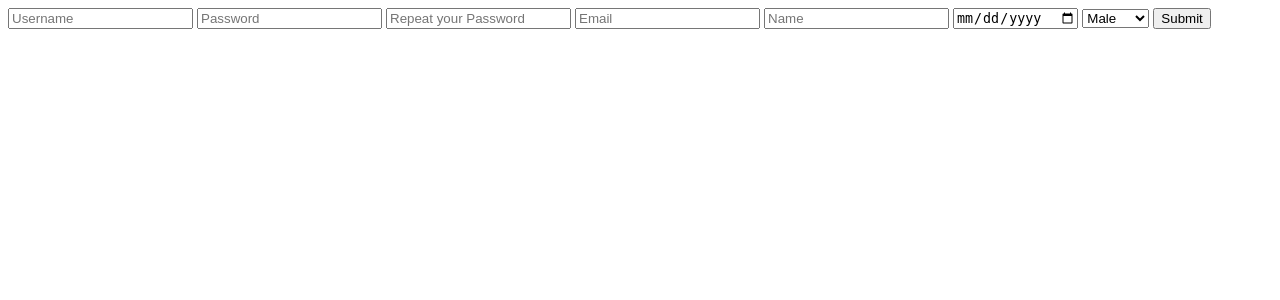
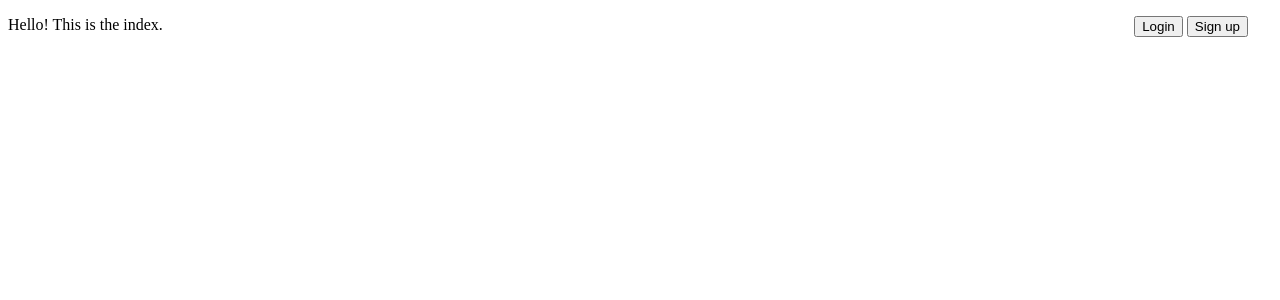
Before and after one commit to bernardobelchior/feup-ltw, a PHP site: page / in a window 1280 px wide. Shown: the top 300 px of the page. Run offline with PHP 8.4, Linux system fonts and the light colour scheme; style sheets or scripts are compiled from the project's sources; some libraries are stand-ins or nearby versions.

Commit message:
Added sign up and login buttons. Finished sign up mechanism. Started login.

```diff
--- /dev/null
+++ b/css/header.scss
@@ -0,0 +1,8 @@
+.header {
+  position: absolute;
+  right: 2rem;
+
+  form {
+    display: inline;
+  }
+}
--- a/database/database.sql
+++ b/database/database.sql
@@ -1,8 +1,8 @@
 CREATE TABLE Users (
   ID          INTEGER PRIMARY KEY,
-  Username    TEXT NOT NULL,
+  Username    TEXT NOT NULL UNIQUE,
   Password    TEXT NOT NULL,
-  Email       TEXT NOT NULL,
+  Email       TEXT NOT NULL UNIQUE,
   Name        TEXT NOT NULL,
   DateOfBirth DATE,
   Gender      CHARACTER(1),
--- a/index.php
+++ b/index.php
@@ -1,4 +1,4 @@
 <?php include('pages/templates/header.php'); ?>
-<?php include('pages/templates/sign_up.php'); ?>
+<?php include('pages/templates/landing_page.php'); ?>
 <!-- index template -->
 <?php include ('pages/templates/footer.php'); ?>
--- a/js/create_user_validation.js
+++ b/js/sign_up.js
@@ -1,3 +1,7 @@
+$(document).ready(function () {
+  $('#sign-up').hide();
+});
+
 function validateForm() {
     let output = $('#output');
     let username = $('#username').val();
--- /dev/null
+++ b/pages/login.php
@@ -0,0 +1,4 @@
+<?php
+include($_SERVER['DOCUMENT_ROOT'] . '/pages/templates/header.php');
+include($_SERVER['DOCUMENT_ROOT'] . '/pages/templates/login.php');
+include($_SERVER['DOCUMENT_ROOT'] . '/pages/templates/footer.php');
--- /dev/null
+++ b/pages/sign_up.php
@@ -0,0 +1,4 @@
+<?php
+include($_SERVER['DOCUMENT_ROOT'] . '/pages/templates/header.php');
+include($_SERVER['DOCUMENT_ROOT'] . '/pages/templates/sign_up.php');
+include($_SERVER['DOCUMENT_ROOT'] . '/pages/templates/footer.php');
--- a/pages/templates/header.php
+++ b/pages/templates/header.php
@@ -6,5 +6,15 @@
             src="https://code.jquery.com/jquery-3.1.1.min.js"
             integrity="sha256-hVVnYaiADRTO2PzUGmuLJr8BLUSjGIZsDYGmIJLv2b8="
             crossorigin="anonymous"></script>
+    <link rel="stylesheet" type="text/css" href="/css/header.css"/>
 </head>
 <body>
+<div class="header">
+     <form action="pages/login.php">
+        <input id="login" type="submit" value="Login"/>
+    </form>
+
+    <form action="pages/sign_up.php">
+        <input id="sign-up" type="submit" value="Sign up"/>
+    </form>
+</div>
--- /dev/null
+++ b/pages/templates/landing_page.php
@@ -0,0 +1,4 @@
+<?php ?>
+<p>
+    Hello! This is the index.
+</p>
--- a/pages/templates/sign_up.php
+++ b/pages/templates/sign_up.php
@@ -1,6 +1,6 @@
-<script src="js/create_user_validation.js"></script>
+<script src="/js/sign_up.js"></script>
 
-<form id="#form" method="post" action="database/create_user.php" onsubmit="return validateForm();">
+<form id="#form" method="post" action="/database/create_user.php" onsubmit="return validateForm();">
     <input id="username" type="text" name="username" placeholder="Username" required/>
     <input id="password" type="password" name="password" placeholder="Password" required/>
     <input id="password-repeat" type="password" name="password-repeat" placeholder="Repeat your Password" required/>
```
Also changed, not shown: database/create_user.php (+7 -4 lines), database/login.php (added, +13 -0 lines), database/users.php (+30 -4 lines), pages/templates/login.php (added, +7 -0 lines), css/common.scss (added), css/sass/common.scss (deleted), database/database.db.
